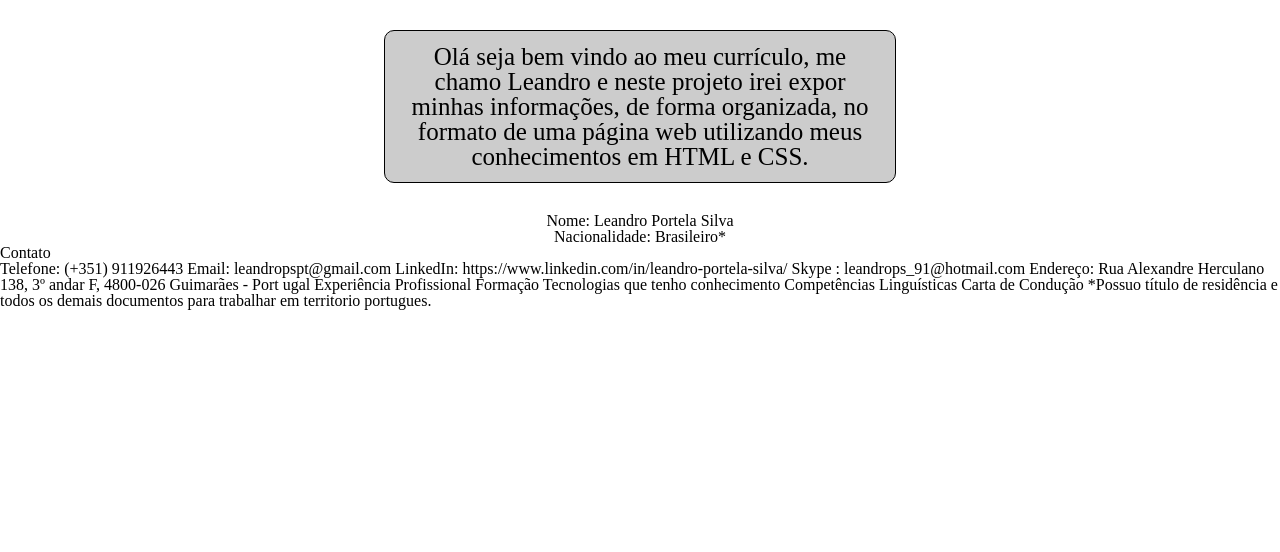
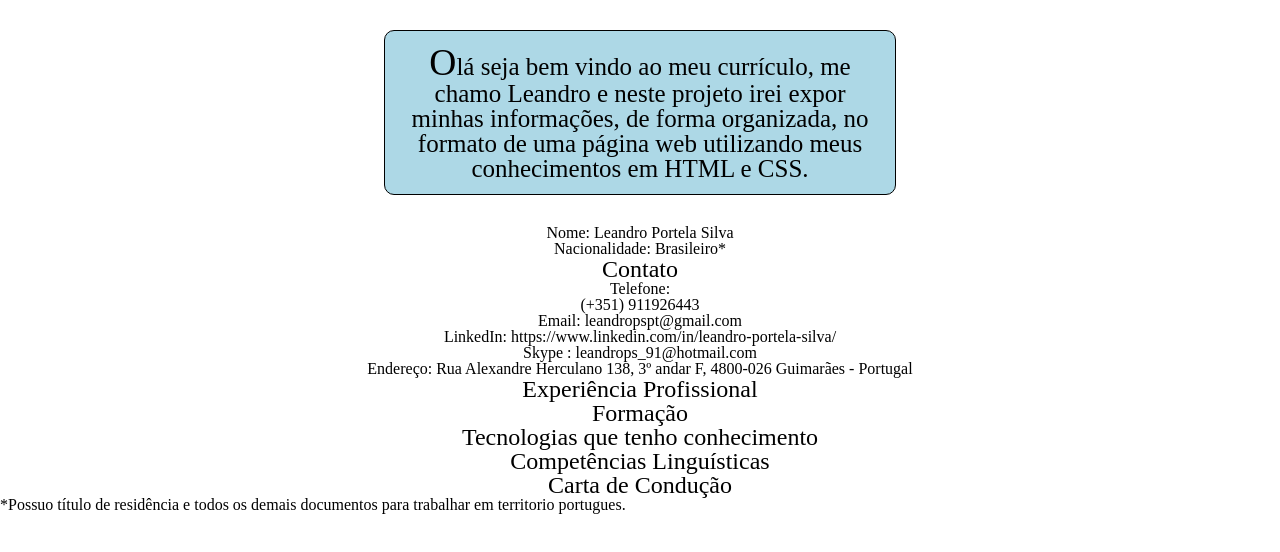
Before and after one commit to leandrops91/Meu-Curriculo, a plain HTML site: page index.html in a window 1280 px wide. Drawn offline with Linux system fonts and the light colour scheme.

Commit message:
Manipulação de tags na organização do conteúdo

```diff
--- a/index.html
+++ b/index.html
@@ -1,44 +1,54 @@
 <!DOCTYPE html>
 <html lang="pt-br">
 	<head>
+		<!-- Habilitando caracteres especiais -->
 		<meta charset="UTF-8">
+		<!-- Adaptando dimenções para funcionar em diferentes dispositivos -->
 		<meta name="viewport" content="width=device-width">
+		<!-- Nomeando título da aba da página -->
 		<title>Currículo do Leandro</title>
+		<!-- Vincunlando os arquivos do CSS ao HTML -->
 		<link rel="stylesheet" href="reset.css">
 		<link rel="stylesheet" href="informacoes.css">
 		<link rel="stylesheet" href="conteudo.css">
-
 	</head>
 
 	<body>
 
 		<header></header>
 
-		<h1>Olá seja bem vindo ao meu currículo, me chamo Leandro e neste projeto irei expor minhas informações, de forma organizada, no formato de uma página web utilizando meus conhecimentos em HTML e CSS.</h1>
+		<main>
 
-	<p>Nome: Leandro Portela Silva</p>
-	<p>Nacionalidade: Brasileiro*</p>
+			<h1 class="aa">Olá seja bem vindo ao meu currículo, me chamo Leandro e neste projeto irei expor minhas informações, de forma organizada, no formato de uma página web utilizando meus conhecimentos em HTML e CSS.</h1>
 
-	<h2>Contato</h2>
+			<p>Nome: Leandro Portela Silva</p>
+			<p>Nacionalidade: Brasileiro*</p>
 
-	Telefone: (+351) 911926443
-	Email: leandropspt@gmail.com
-	LinkedIn: https://www.linkedin.com/in/leandro-portela-silva/
-	Skype : leandrops_91@hotmail.com
-	Endereço: Rua Alexandre Herculano 138, 3º andar F, 4800-026 Guimarães - Port
-	ugal
+			<h2>Contato</h2>
 
-	Experiência Profissional
+			<div>
+				<ul>
+					<li><p>Telefone:</p>(+351) 911926443</li>
+					<li>Email: leandropspt@gmail.com</li>
+					<li>LinkedIn: https://www.linkedin.com/in/leandro-portela-silva/</li>
+					<li>Skype : leandrops_91@hotmail.com</li>
+					<li>Endereço: Rua Alexandre Herculano 138, 3º andar F, 4800-026 Guimarães - Portugal</li>
+				</ul>
+			</div>
 
-	Formação
+			<h2>Experiência Profissional</h2>
 
-	Tecnologias que tenho conhecimento
+			<h2>Formação</h2>
 
-	Competências Linguísticas
+			<h2>Tecnologias que tenho conhecimento</h2>
 
-	Carta de Condução
+			<h2>Competências Linguísticas</h2>
 
-	*Possuo título de residência e todos os demais documentos para trabalhar em territorio portugues.
+			<h2>Carta de Condução</h2>
+
+			<h3>*Possuo título de residência e todos os demais documentos para trabalhar em territorio portugues.</h2>
+
+		</main>
 
 		<footer></footer>
 
--- a/informacoes.css
+++ b/informacoes.css
@@ -1,11 +1,32 @@
-h1 {
+body{
+
+}
+
+h1{
 	font-size: 25px;
 	text-align: center;
 	margin: 30px 30% 30px 30%;
 	padding: 1%;
-	background: #cccccc;
+	background: #ADD8E6;
 	box-sizing: border-box;
 	border: 1px solid #000000;
 	border-radius: 10px;
 
+
 }
+
+.aa:first-letter{
+
+	font-style: bold;
+	font-size: 1.5em;
+}
+
+h2{
+	text-align: center;
+	font-style: bold;
+	font-size: 150%;
+}
+
+li{
+	text-align: center;
+}
```
